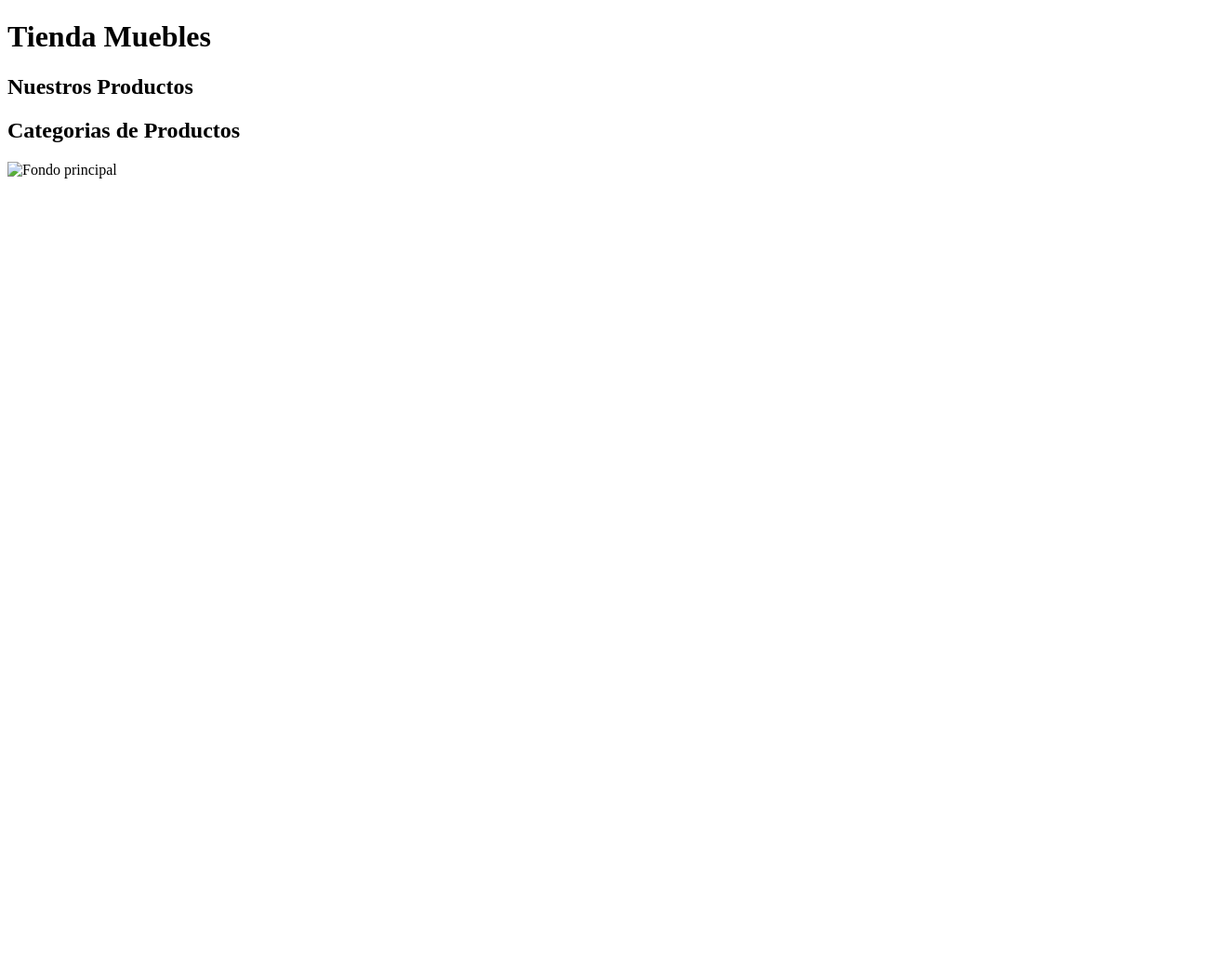
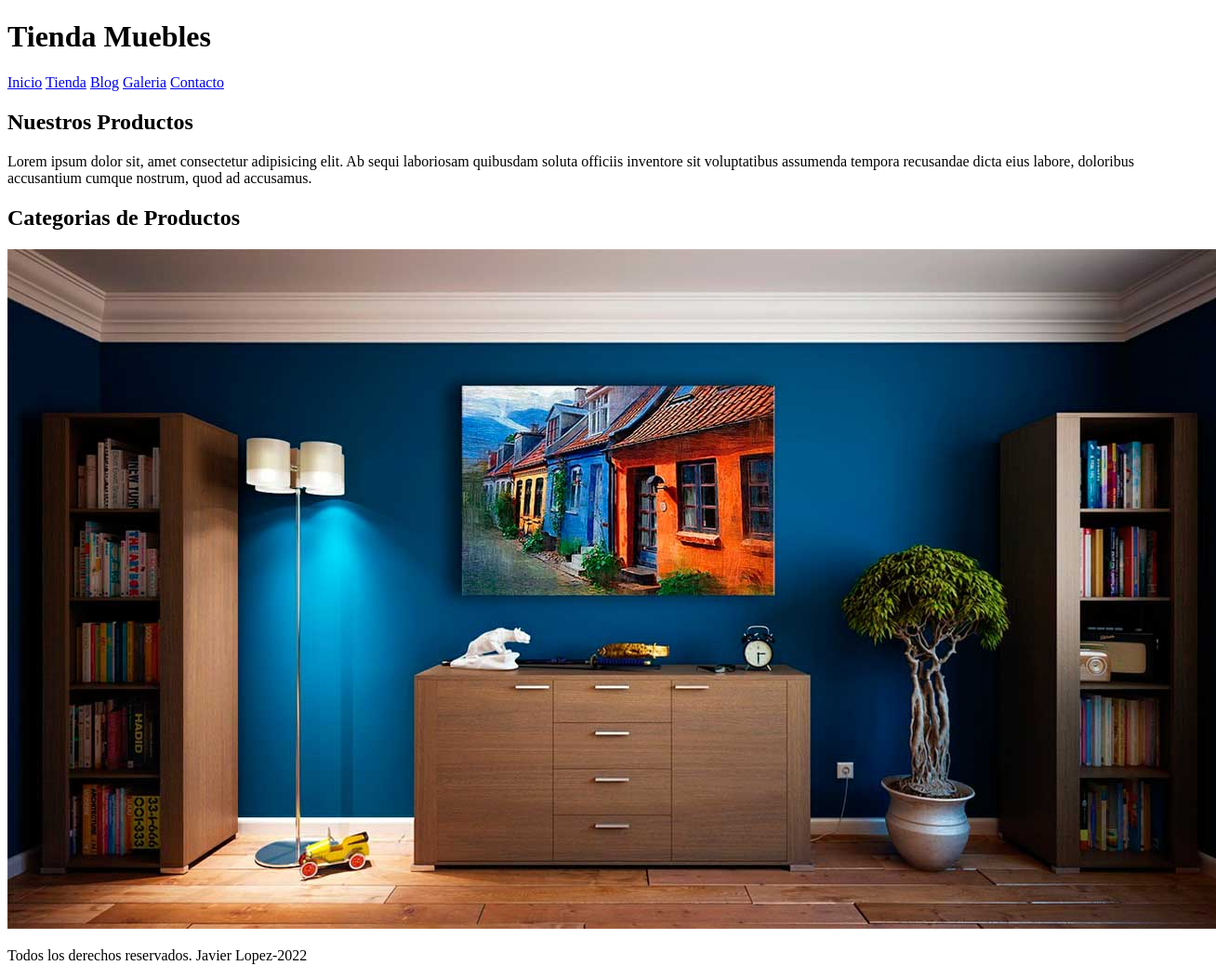
Before and after one commit to nosoyjaviero/E-commerce, a plain HTML site: page index.html in a window 1280 px wide. Shown: the whole page at 93% size, 1308 px wide, since content can reach past the window. Before the commit the page ends 800 px from the top, so only its background shows below. Drawn offline with Linux system fonts and the light colour scheme.

Commit message:
agregando etiquetas 1

```diff
--- a/index.html
+++ b/index.html
@@ -8,9 +8,31 @@
 </head>
 
 <body>
-    <h1>Tienda Muebles</h1>
+    <header>
+        <h1>Tienda Muebles</h1>
+    </header>
+<nav>
+    <a href="index.html">Inicio</a>
+    <a href="tienda.html">Tienda</a>
+    <a href="blog.html">Blog</a>
+    <a href="galeria.html">Galeria</a>
+    <a href="contacto">Contacto</a>
+</nav>
+
+<main>
     <h2>Nuestros Productos</h2>
-    <h2>Categorias de Productos</h2>
-    <img src="" alt="Fondo principal">
+    <p>Lorem ipsum dolor sit, amet consectetur adipisicing elit. Ab sequi laboriosam quibusdam soluta officiis inventore sit voluptatibus assumenda tempora recusandae dicta eius labore, doloribus accusantium cumque nostrum, quod ad accusamus.</p>
+</main>
+
+
+    <section>
+        <h2>Categorias de Productos</h2>
+        <img src="Imagenes/principal.jpg" alt="Fondo principal">
+    </section>
+
+<footer>
+    <p>Todos los derechos reservados. Javier Lopez-2022</p>
+</footer>
+
 </body>
 </html>
```
